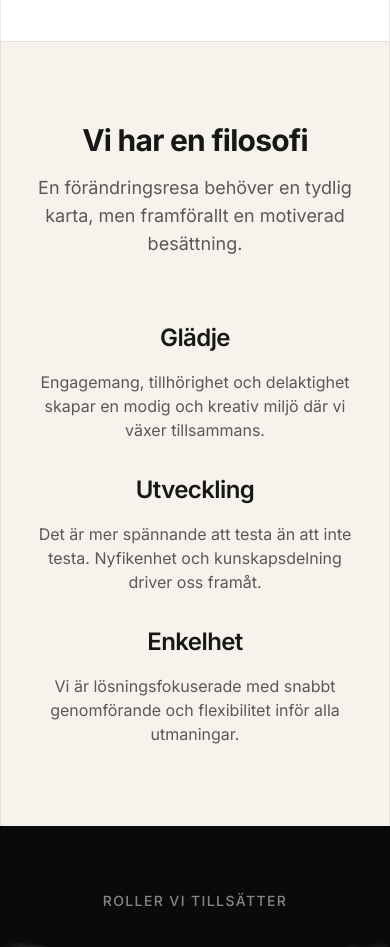
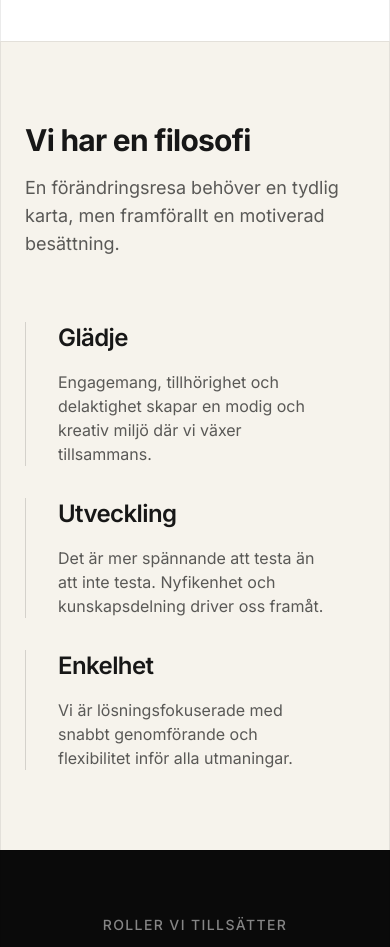
Before and after one commit to hanna-fmw/mock, a Next.js app: page / in a window 390 px wide. Shown: the part 2100-3047 px from the top of the page. Built offline with nearby package versions, Linux system fonts and the light colour scheme; no server answers.

Commit message:
Update PhilosophySection layout for improved text alignment and responsiveness
- Changed text alignment from center to left for better readability.
- Adjusted grid layout for values section to enhance spacing and structure.
- Removed unnecessary margin from paragraph for a cleaner look.

```diff
--- a/components/sections/philosophy-section.tsx
+++ b/components/sections/philosophy-section.tsx
@@ -30,18 +30,18 @@ export default function PhilosophySection() {
           whileInView={{ opacity: 1, filter: 'blur(0px)' }}
           viewport={{ once: true, margin: '0px 0px -100px 0px' }}
           transition={{ duration: 0.8, ease: 'easeOut' }}
-          className="text-center"
+          className="text-left"
         >
           <h2 className="text-3xl font-bold tracking-tight text-cream-foreground md:text-4xl lg:text-5xl">
             Vi har en filosofi
           </h2>
-          <p className="mx-auto mt-4 max-w-2xl text-lg text-cream-foreground/70">
+          <p className="mt-4 max-w-2xl text-lg text-cream-foreground/70">
             En förändringsresa behöver en tydlig karta, men framförallt en
             motiverad besättning.
           </p>
         </motion.div>
 
-        <div className="mt-16 grid gap-8 md:grid-cols-3">
+        <div className="mt-16 grid gap-8 md:gap-0 md:grid-cols-3">
           {values.map((value, index) => (
             <motion.div
               key={value.title}
@@ -53,7 +53,7 @@ export default function PhilosophySection() {
                 ease: 'easeOut',
                 delay: index * 0.15,
               }}
-              className="text-center"
+              className={`text-left border-l border-cream-foreground/15 px-8 ${index > 0 ? 'md:border-l' : 'md:border-l-0 md:pl-0'}`}
             >
               <h3 className="text-2xl font-semibold tracking-tight text-cream-foreground md:text-3xl">
                 {value.title}
```
